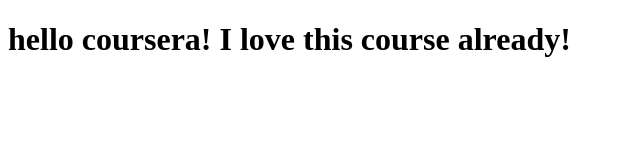
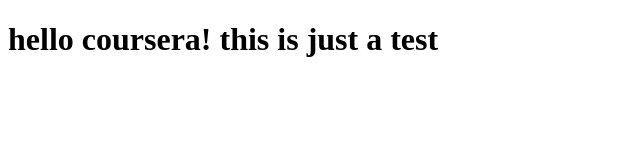
Before and after one commit to fantastic99/coursera-test, a plain HTML site: page site/index.html in a window 1280 px wide. Shown: the whole page, without its empty margins (0-640 px from the left). Drawn offline with Linux system fonts and the light colour scheme.

Commit message:
a little modification.

```diff
--- a/site/index.html
+++ b/site/index.html
@@ -4,6 +4,6 @@
 	<title>hello coursera</title>
 </head>
 <body>
-<h1> hello coursera! I love this course already!</h1>
+<h1> hello coursera! this is just a test</h1>
 </body>
 </html>
```
